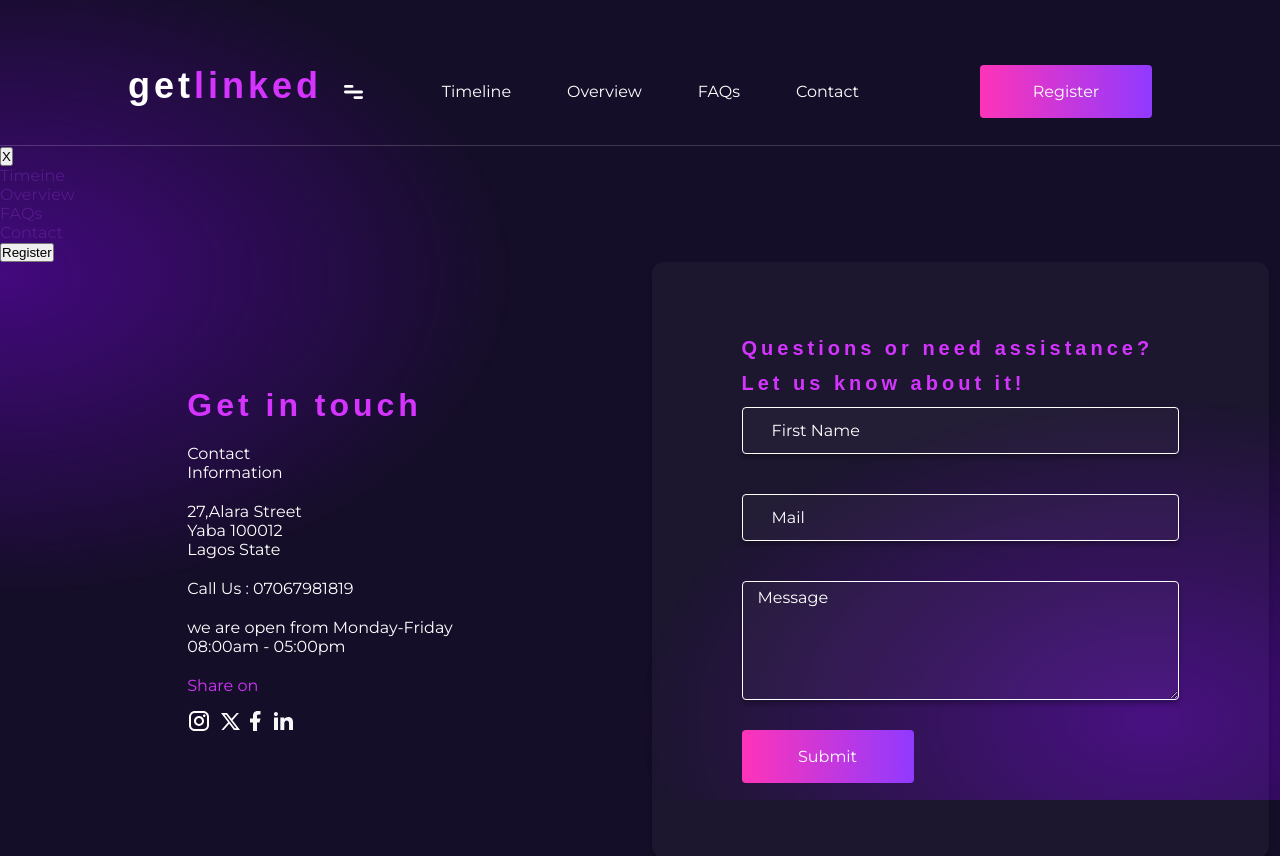
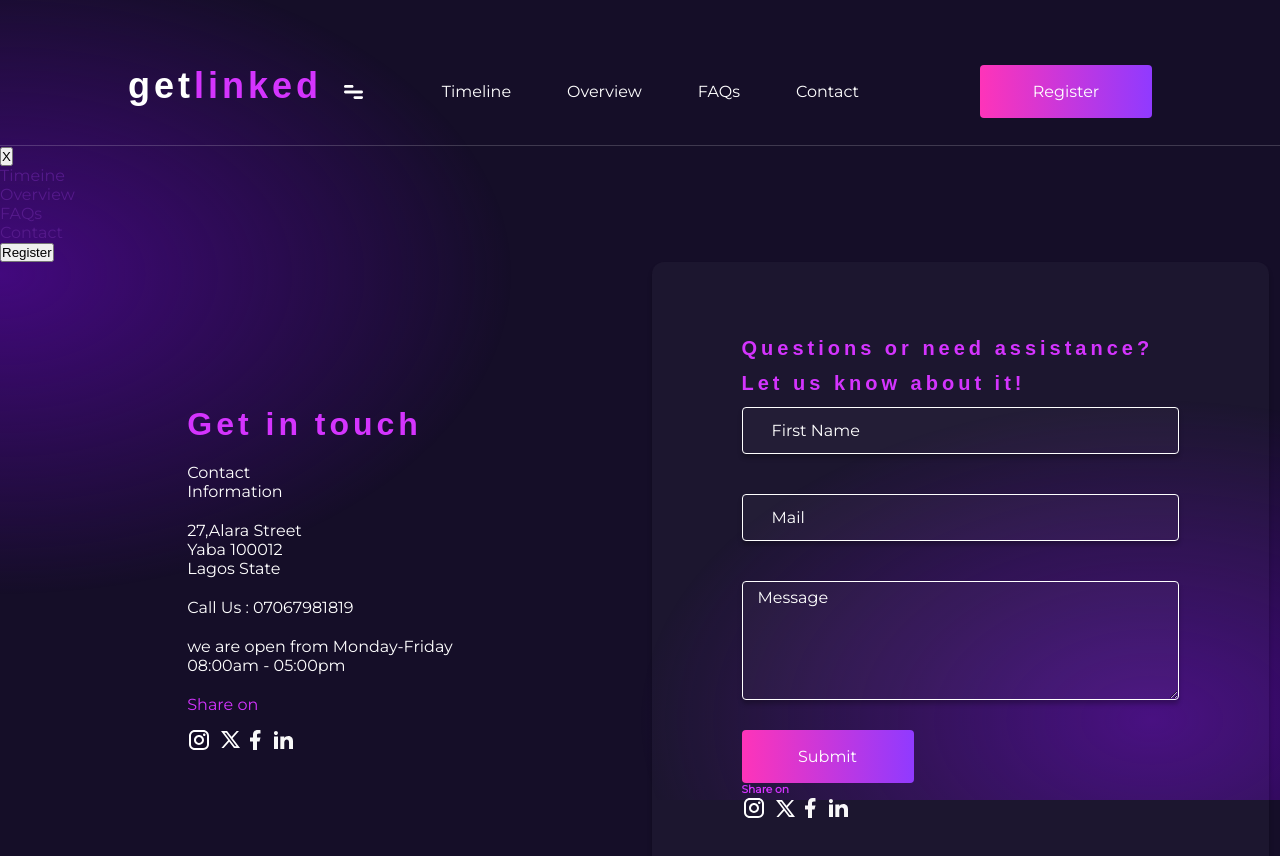
Before and after one commit to Adelabuadeleke/getlinked, a React (Vite) app: page /contact in a window 1280 px wide. Shown: the top 856 px of the page. Built offline with nearby package versions, Linux system fonts and the light colour scheme; a web font is replaced by a local one.

Commit message:
updated contact page

```diff
--- a/src/pages/Contact.jsx
+++ b/src/pages/Contact.jsx
@@ -42,9 +42,22 @@ function Contact() {
        <input type="text" name="" id="" placeholder='First Name' />
        <input type="email" name="" id="" placeholder='Mail' />
        <textarea name="" id="" cols="30" rows="10" placeholder='Message'></textarea>
-       <button className="submit">
-        Submit
-       </button>
+       <div className="submit_div">
+        <button className="submit">
+         Submit
+        </button>
+       </div>
+
+       <div className="share_mobile">
+        <h6 className='purple'>Share on</h6>
+        <div className="follow">
+         <img src="../../imgs/mdi_instagram.svg" alt="" />
+         <img src="../../imgs/Vector.svg" alt="" />
+         <img src="../../imgs/Vector (1).svg" alt="" />
+         <img src="../../imgs/ri_linkedin-fill.svg" alt="" />
+        </div>
+       </div>
+
       </form>
      </div>
     </div>
```
